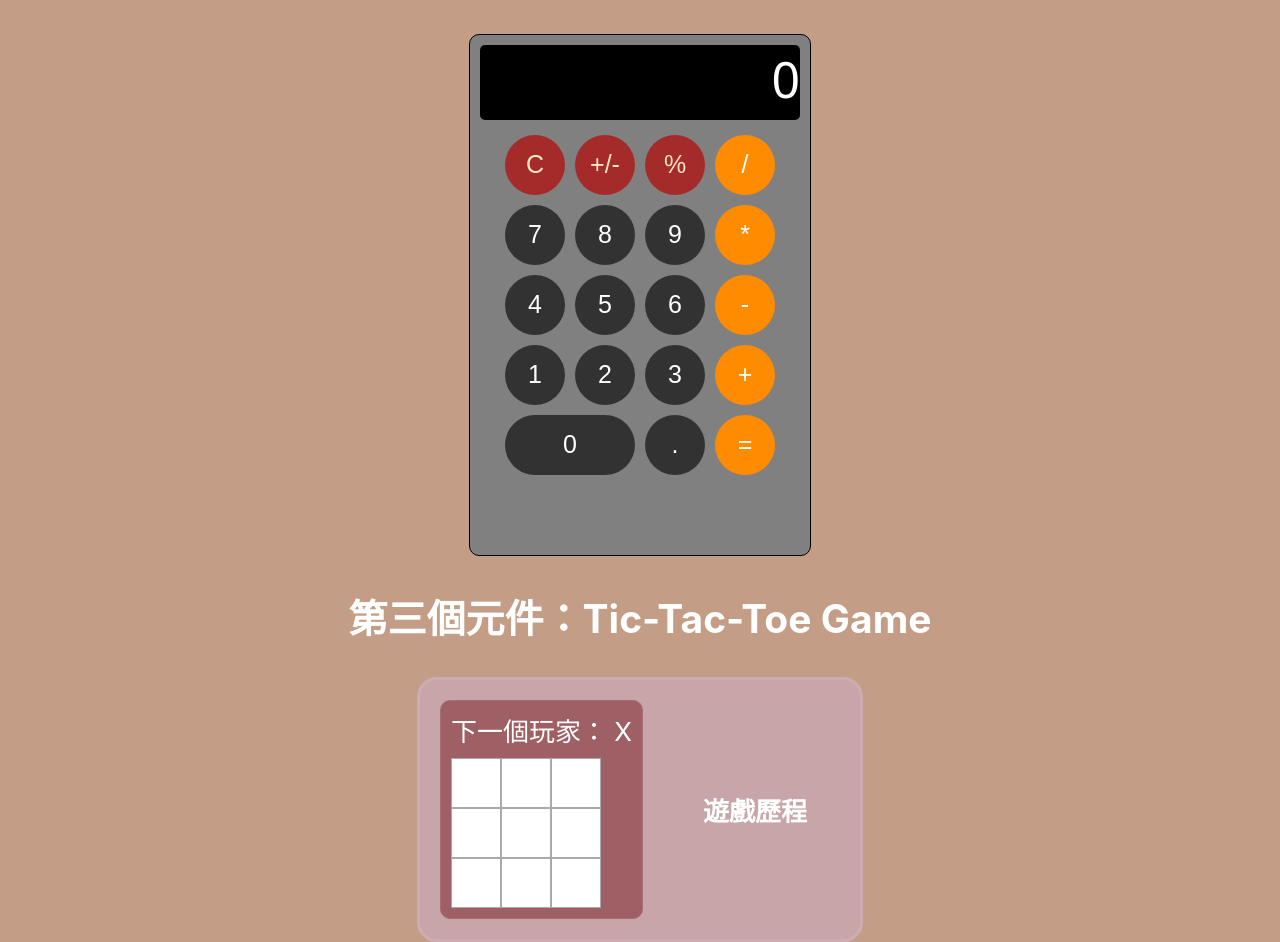
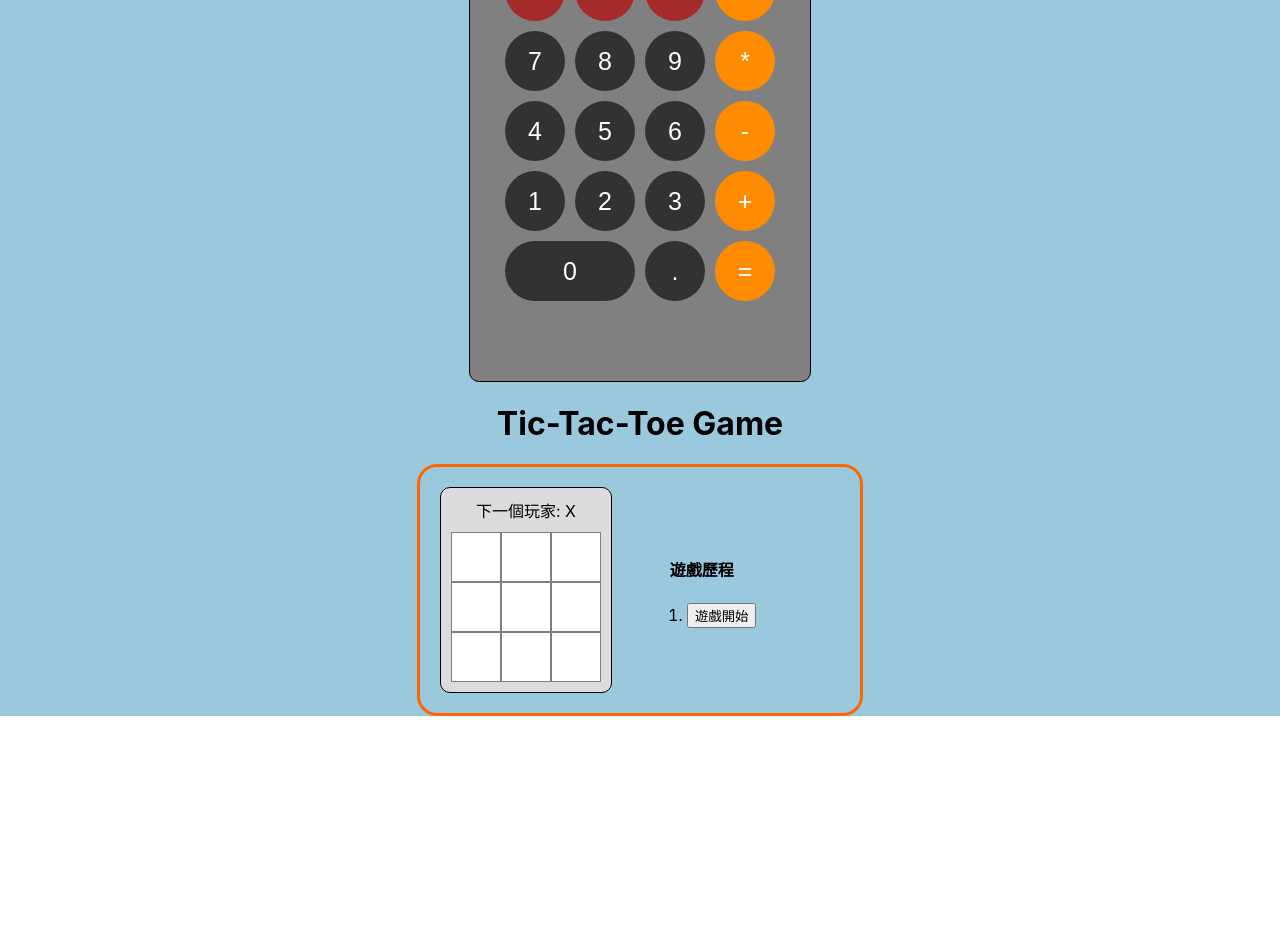
Before and after one commit to 0208Lucy/my-app, a React (Create React App) app: page / in a window 1280 px wide. Shown: the part 800-1742 px from the top of the page. After the commit the page ends 1516 px from the top, so only its background shows below. Built offline with nearby package versions, Linux system fonts and the light colour scheme.

Commit message:
refactor: Update Tic-Tac-Toe game component and remove unused components

```diff
--- a/src/App.css
+++ b/src/App.css
@@ -1,5 +1,6 @@
 .App {
   text-align: center;
+  background-color: rgb(154, 200, 221);
 }
 
 .App-logo {
@@ -14,8 +15,8 @@
 }
 
 .App-header {
-  background-color: #c49d86;
-  min-height: 100vh;
+  background-color: blueviolet;
+  min-height: 50vh;
   display: flex;
   flex-direction: column;
   align-items: center;
@@ -25,13 +26,14 @@
 }
 
 .App-link {
-  color: #61dafb;
+  color: #597b85;
 }
 
 @keyframes App-logo-spin {
   from {
     transform: rotate(0deg);
   }
+
   to {
     transform: rotate(360deg);
   }
--- a/src/App.js
+++ b/src/App.js
@@ -2,23 +2,19 @@ import "./App.css";
 import MyRGBPanel from "./components/rgb-panel/MyRGBPanel";
 import MySlider from "./components/rgb-panel/MySlider";
 import MyCalculator from "./components/calculator/MyCalculator";
-import Board from "./components/tic-tac-toe/Board";
 import TicTacToe from "./components/tic-tac-toe/TicTacToe";
 
 function App() {
   return (
     <div className="App">
-      <header className="App-header">
-        <h1>Hello React! 2024.5.16</h1>
-        <h2>4A9G0906施婉柔</h2>
-        <MyRGBPanel />
-
-        <h2>第二個元件：MyCalculator</h2>
-        <MyCalculator />
-
-        <h2>第三個元件：Tic-Tac-Toe Game</h2>
-        <TicTacToe />
-      </header>
+      <h1>MySlider</h1>
+      <MySlider />
+      <h1>MyRGBPanel</h1>
+      <MyRGBPanel />
+      <h1>MyCalculator</h1>
+      <MyCalculator />
+      <h1>Tic-Tac-Toe Game</h1>
+      <TicTacToe />
     </div>
   );
 }
--- a/src/components/tic-tac-toe/Board.js
+++ b/src/components/tic-tac-toe/Board.js
@@ -8,7 +8,11 @@ function Board({ xIsNext, squares, onPlay }) {
       return;
     }
     const nextSquares = squares.slice();
-    nextSquares[i] = xIsNext ? "X" : "O";
+    if (xIsNext) {
+      nextSquares[i] = "X";
+    } else {
+      nextSquares[i] = "O";
+    }
     onPlay(nextSquares);
   };
 
@@ -23,42 +27,39 @@ function Board({ xIsNext, squares, onPlay }) {
       [0, 4, 8],
       [2, 4, 6],
     ];
-    for (let i = 0; i < lines.length; i++) {
+    for (let i = 0; i <= lines.length - 1; i++) {
       const [a, b, c] = lines[i];
-      if (
-        squares[a] &&
-        squares[a] === squares[b] &&
-        squares[a] === squares[c]
-      ) {
+      if (squares[a] && squares[a] === squares[b] && squares[a] === squares[c])
         return squares[a];
-      }
     }
-
     return null;
   };
 
   const winner = calculateWinner(squares);
-  let status;
-  if (winner) {
-    status = "贏家: " + winner;
-  } else {
-    status = "下一個玩家： " + (xIsNext ? "X" : "O");
-  }
+  let status = winner
+    ? `贏家: ${winner}`
+    : `下一個玩家: ${xIsNext ? "X" : "O"}`;
+  // let status;
+  // if (winner) {
+  //   status = "贏家 " + winner;
+  // } else {
+  //   status = "下一個玩家: " + (xIsNext ? "X" : "O");
+  // }
 
   return (
     <>
       <div className="status">{status}</div>
-      <div className="board-row">
+      <div>
         <Square value={squares[0]} onSquareClick={() => handleClick(0)} />
         <Square value={squares[1]} onSquareClick={() => handleClick(1)} />
         <Square value={squares[2]} onSquareClick={() => handleClick(2)} />
       </div>
-      <div className="board-row">
+      <div>
         <Square value={squares[3]} onSquareClick={() => handleClick(3)} />
         <Square value={squares[4]} onSquareClick={() => handleClick(4)} />
         <Square value={squares[5]} onSquareClick={() => handleClick(5)} />
       </div>
-      <div className="board-row">
+      <div>
         <Square value={squares[6]} onSquareClick={() => handleClick(6)} />
         <Square value={squares[7]} onSquareClick={() => handleClick(7)} />
         <Square value={squares[8]} onSquareClick={() => handleClick(8)} />
@@ -66,5 +67,4 @@ function Board({ xIsNext, squares, onPlay }) {
     </>
   );
 }
-
 export default Board;
--- a/src/components/tic-tac-toe/TicTacToe.js
+++ b/src/components/tic-tac-toe/TicTacToe.js
@@ -1,17 +1,36 @@
 import React, { useState } from "react";
 import Board from "./Board";
+import "./tictactoe.css";
 
 function TicTacToe() {
   const [history, setHistory] = useState([Array(9).fill(null)]);
   const [currentMove, setCurrentMove] = useState(0);
+  const currentSquares = history[currentMove];
   const xIsNext = currentMove % 2 === 0;
-  const currentSquares = history[currentMove];
 
   const handlePlay = (nextSquares) => {
     const nextHistory = [...history.slice(0, currentMove + 1), nextSquares];
     setHistory(nextHistory);
     setCurrentMove(nextHistory.length - 1);
   };
+
+  const jumpTo = (nextMove) => setCurrentMove(nextMove);
+
+  const moves = history.map((squares, move) => {
+    let description;
+    if (move > 0) {
+      description = "回到第 " + move + " 步";
+    } else {
+      description = "遊戲開始";
+    }
+    return (
+      <>
+        <li key={move}>
+          <button onClick={() => jumpTo(move)}>{description}</button>
+        </li>
+      </>
+    );
+  });
 
   return (
     <div className="game">
@@ -20,6 +39,7 @@ function TicTacToe() {
       </div>
       <div className="game-info">
         <h4>遊戲歷程</h4>
+        <ol>{moves}</ol>
       </div>
     </div>
   );
--- a/src/components/tic-tac-toe/tictactoe.css
+++ b/src/components/tic-tac-toe/tictactoe.css
@@ -2,20 +2,44 @@
     background-color: white;
     width: 50px;
     height: 50px;
-    border: 1px solid darkgray;
+    border: 1px solid grey;
     font-size: 24px;
     font-weight: bold;
+    cursor: pointer;
     line-height: 50px;
+    margin: auto;
+    float: left;
     text-align: center;
-    float: left;
-    /* margin-right: -1px;
-    margin-top: -1px; */
-    padding: 0;
+    cursor: pointer;
 }
 
 .square:hover {
-    background-color: #DDC7C9;
+    background-color: deeppink;
     color: white;
+}
+
+.game {
+    width: 400px;
+    margin: auto;
+    border: 3px solid rgb(255, 102, 0);
+    border-radius: 20px;
+    padding: 20px;
+    display: flex;
+    flex-direction: row;
+    align-items: center;
+}
+
+.game-board {
+    background-color: gainsboro;
+    padding: 10px;
+    border-radius: 10px;
+    border: 1px solid black;
+}
+
+.game-info {
+    margin-left: 30px;
+    margin-right: 10px;
+    padding: 5px;
 }
 
 .board-row:after {
@@ -24,29 +48,6 @@
     display: table;
 }
 
-.game {
-    width: 400px;
-    background-color: #C8A5A9;
-    display: flex;
-    flex-direction: row;
-    align-items: center;
-    margin: auto;
-    border: 3px solid #CDADB1;
-    border-radius: 20px;
-    padding: 20px;
-}
-
-.game-board {
-    border: 1px solid #A76E73;
-    background-color: #9E6065;
-    border-radius: 10px;
-    padding: 10px;
-}
-
-.game-info {
-    margin-left: 60px;
-}
-
 .status {
     margin-bottom: 10px;
 }
```
